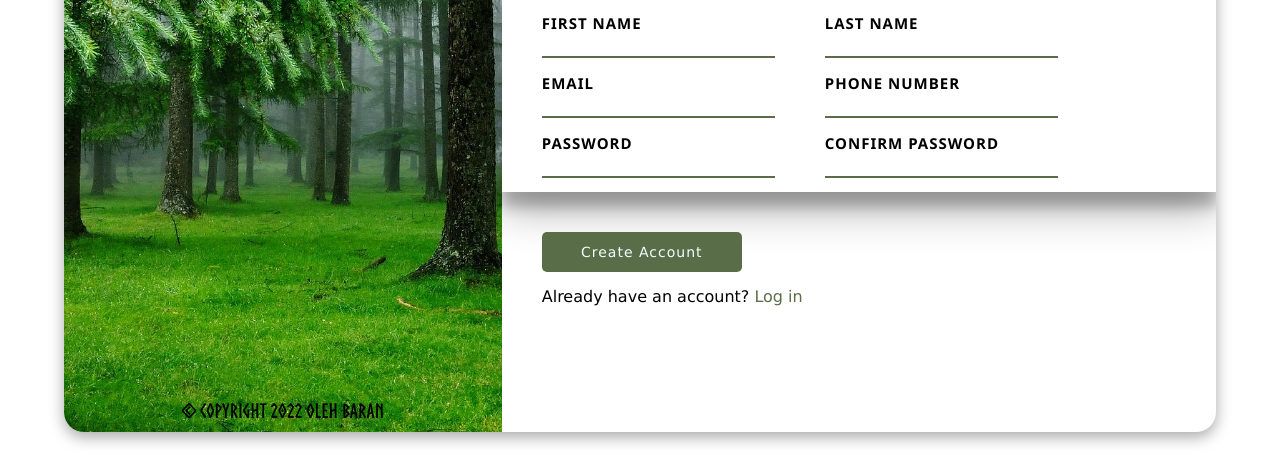
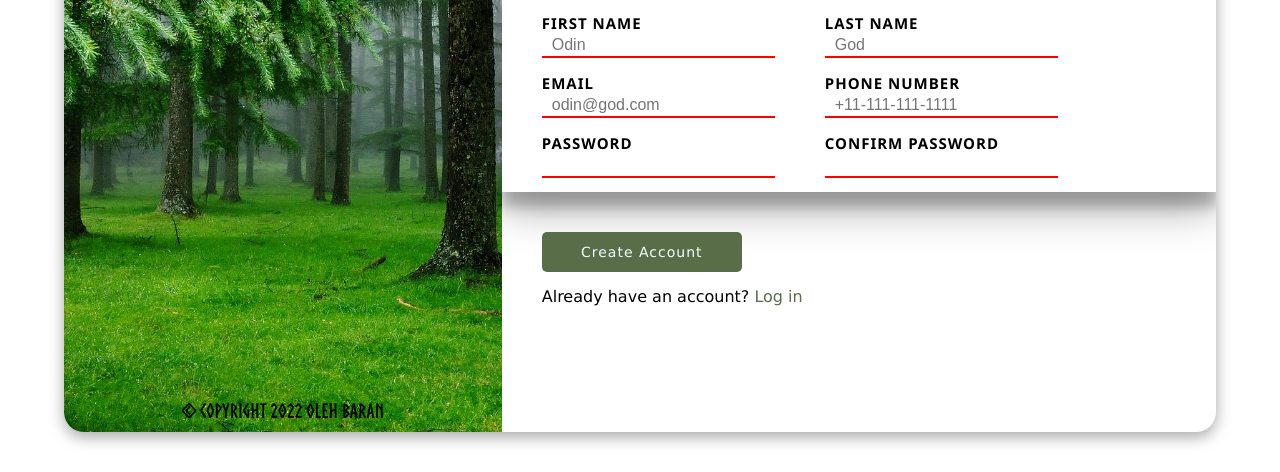
Before and after one commit to baran-oleh/form-example2, a plain HTML site: page index.html in a window 1280 px wide. Shown: the part 328-800 px from the top of the page. Drawn offline with Linux system fonts and the light colour scheme.

Commit message:
🚧 finished form.

```diff
--- a/css/style.css
+++ b/css/style.css
@@ -25,10 +25,17 @@
       height: 25px;
       outline: none;
       border: none;
-      border-bottom: 2px solid #596D48; }
+      border-bottom: 2px solid #596D48;
+      padding: 5px 2px 5px 10px;
+      font-size: 16px; }
       .form__name label input:focus, .form__contact label input:focus, .form__password label input:focus {
-        border: 2px solid blue;
+        color: aliceblue;
+        background-color: #596D48;
         border-radius: 5px; }
+      .form__name label input:valid, .form__contact label input:valid, .form__password label input:valid {
+        border-bottom: 2px solid #596D48; }
+      .form__name label input:invalid, .form__contact label input:invalid, .form__password label input:invalid {
+        border-bottom: 2px solid red; }
   .form__name label:nth-child(1), .form__contact label:nth-child(1), .form__password label:nth-child(1) {
     margin-right: 50px; }
 
--- a/index.html
+++ b/index.html
@@ -1,5 +1,6 @@
 <!DOCTYPE html>
 <html lang="en">
+
 <head>
     <meta charset="UTF-8">
     <meta http-equiv="X-UA-Compatible" content="IE=edge">
@@ -8,6 +9,7 @@
     <link rel="stylesheet" href="./css/style.css">
     <link rel="shortcut icon" href="./favicon/Carlosjj-Google-Jfk-Forms.ico" type="image/x-icon">
 </head>
+
 <body>
     <div class="container">
         <aside class="left">
@@ -23,32 +25,49 @@
         </aside>
         <main class="right">
             <div class="right__section1">
-            <blockquote><q>A wise king never seeks out war.<br/>
+                <blockquote><q>A wise king never seeks out war.<br />
                         But he must always be ready for it.</q></blockquote>
                 <p> - Odin</p>
             </div>
             <div class="right__section2">
                 <h2 class="right__section2-title">Let's do this!</h2>
-            <form action="" class="form" id="form-account">
+                <form class="form" id="form-account">
                     <fieldset class="form__name">
-                <label>First Name<br/> <input type="text" name="name" id="name" required></label>
-                <label>Last Name<br/> <input type="text" name="last-name" id="last-name" required></label>
+                        <label>First Name<br /> <input type="text" name="name" id="name" placeholder="Odin"
+                                required></label>
+                        <label>Last Name<br /> <input type="text" name="last-name" placeholder="God" id="last-name"
+                                required></label>
                     </fieldset>
                     <fieldset class="form__contact">
-                <label>Email<br/> <input type="email" name="email" id="email" required></label>
-                <label>Phone Number<br/> <input type="tel" name="phone" id="phone" required></label>
+                        <label>Email<br /> <input type="email" name="email" id="email" placeholder="odin@god.com"
+                                required></label>
+                        <label>Phone Number<br /> <input type="tel" name="phone" id="phone"
+                                pattern="[+0-9]{3}-[0-9]{3}-[0-9]{3}-[0-9]{4}" placeholder="+11-111-111-1111"
+                                required></label>
                     </fieldset>
                     <fieldset class="form__password">
-                <label>Password<br/> <input type="password" name="password" id="password" required></label>
-                <label>Confirm Password<br/> <input type="password" name="password-confirm" id="password-confirm" required></label>
+                        <label>Password<br />
+                            <input type="password" name="password" pattern="(?=.*\d)(?=.*[a-z])(?=.*[A-Z]).{8,}"
+                                id="password"
+                                title="Must contain at least one number and one uppercase and lowercase letter, and at least 8 or more characters"
+                                required>
+                        </label>
+                        <label>Confirm Password<br />
+                            <input type="password" pattern="(?=.*\d)(?=.*[a-z])(?=.*[A-Z]).{8,}" name="password-confirm"
+                                id="password-confirm"
+                                title="Must contain at least one number and one uppercase and lowercase letter, and at least 8 or more characters"
+                                required>
+                        </label>
                     </fieldset>
                 </form>
             </div>
             <div class="right__section3">
-            <button type="submit" form="form-account" class="right__section3-btn"><span>Create Account</span></button>
+                <button type="submit" form="form-account" class="right__section3-btn"><span>Create
+                        Account</span></button>
                 <p class="right__section3-text">Already have an account? <a href="#">Log in</a></p>
             </div>
         </main>
     </div>
 </body>
+
 </html>
--- a/scss/_form.scss
+++ b/scss/_form.scss
@@ -20,12 +20,19 @@
                 outline: none;
                 border: none;
                 border-bottom: 2px solid #596D48;
+                padding: 5px 2px 5px 10px;
+                font-size: 16px;
                 &:focus{
-                    border: 2px solid blue;
+                    color: aliceblue;
+                    background-color:#596D48;
                     border-radius: 5px;
                 }
-
-
+               &:valid{
+                border-bottom: 2px solid #596D48;
+               }
+               &:invalid{
+                border-bottom: 2px solid red
+               }
             }
         }
         & label:nth-child(1){
```
Also changed, not shown: scss/general.scss (line endings or trailing spaces). Lines whose indentation alone changed are shown as unchanged.
